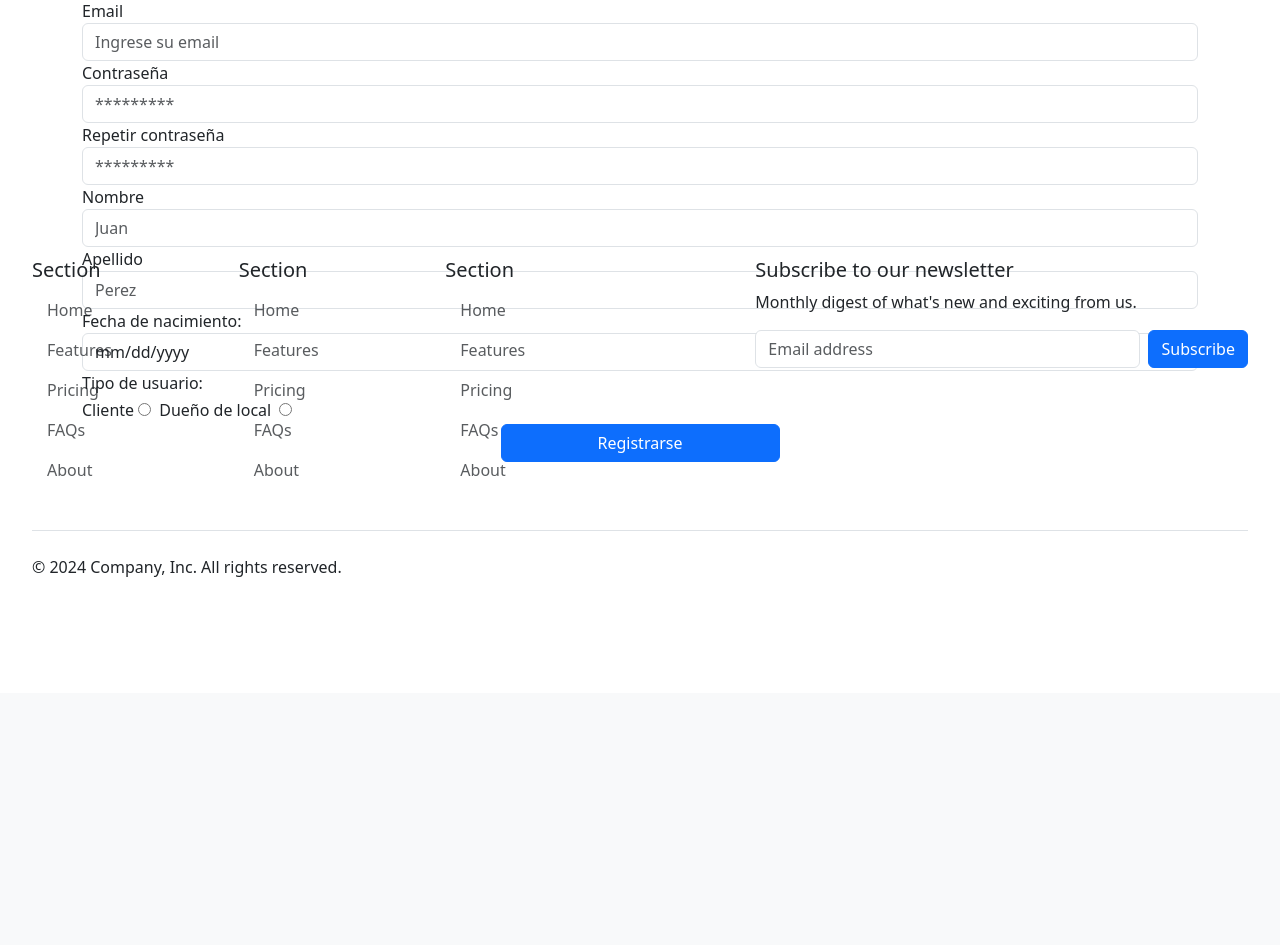
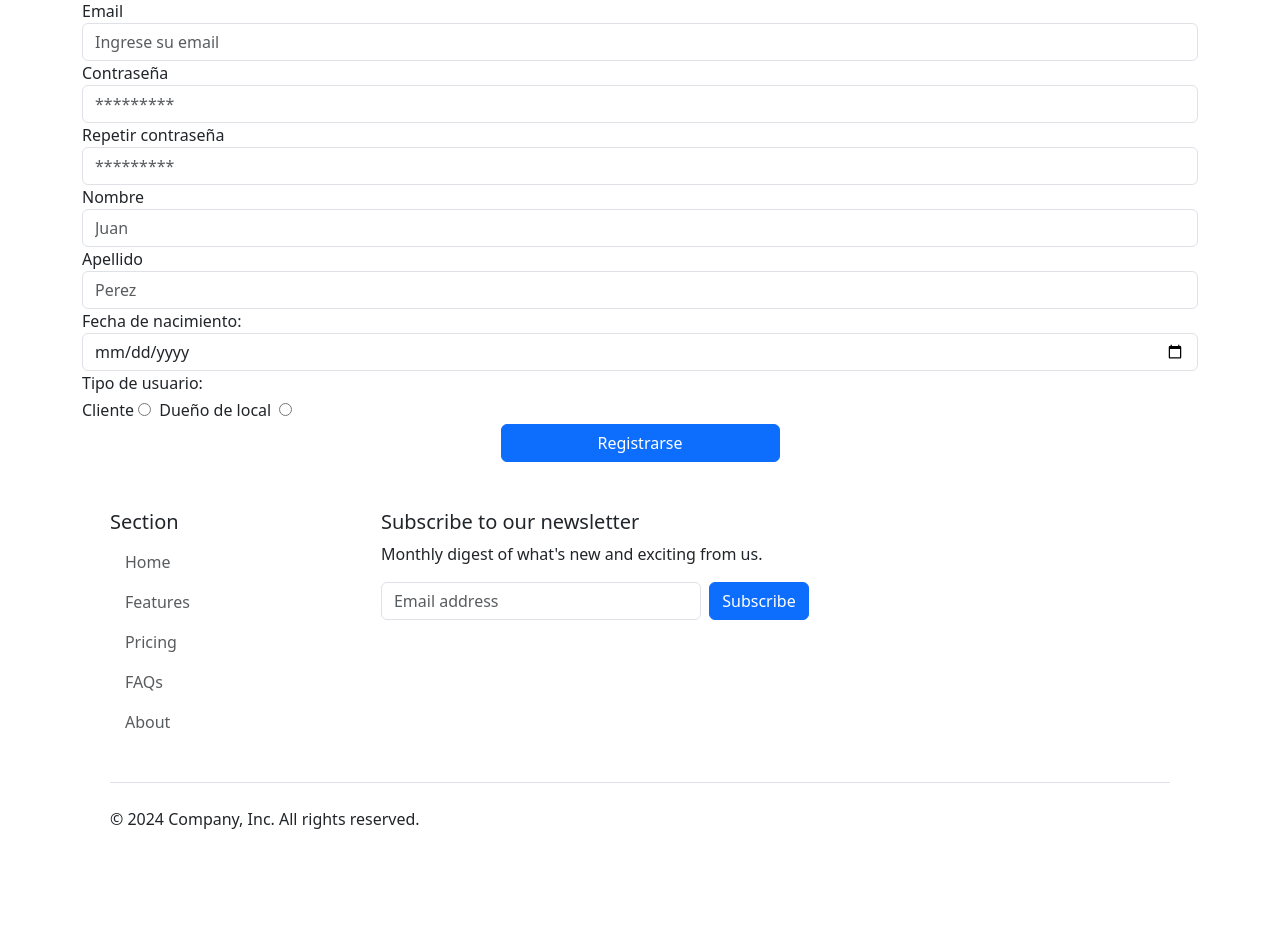
Before and after one commit to pepicont/EG_Shopping, a PHP site: page /registra.php in a window 1280 px wide. Shown: the part 107-1052 px from the top of the page. Before the commit the page ends 684 px from the top, so only its background shows below. Run offline with PHP 8.4, Linux system fonts and the light colour scheme; data that the repository does not hold is empty.

Commit message:
break de jornada, faltan probar filtros

```diff
--- a/footer.php
+++ b/footer.php
@@ -7,31 +7,10 @@
     <link href="https://cdn.jsdelivr.net/npm/bootstrap@5.3.3/dist/css/bootstrap.min.css" rel="stylesheet" integrity="sha384-QWTKZyjpPEjISv5WaRU9OFeRpok6YctnYmDr5pNlyT2bRjXh0JMhjY6hW+ALEwIH" crossorigin="anonymous">
 </head>
 <body>
-    <div class="container px-auto d-flex justify-content-center">
+    <div class="container px-auto d-flex justify-content-center ">
         </hr>
-        <footer class="py-5 " style="position: fixed; bottom: 0; width: 95%;">
+        <footer class="py-5 " style="width: 95%;">
             <div class="row">
-            <div class="col-6 col-md-2 mb-3">
-                <h5>Section</h5>
-                <ul class="nav flex-column">
-                <li class="nav-item mb-2"><a href="#" class="nav-link p-0 text-body-secondary">Home</a></li>
-                <li class="nav-item mb-2"><a href="#" class="nav-link p-0 text-body-secondary">Features</a></li>
-                <li class="nav-item mb-2"><a href="#" class="nav-link p-0 text-body-secondary">Pricing</a></li>
-                <li class="nav-item mb-2"><a href="#" class="nav-link p-0 text-body-secondary">FAQs</a></li>
-                <li class="nav-item mb-2"><a href="#" class="nav-link p-0 text-body-secondary">About</a></li>
-                </ul>
-            </div>
-
-            <div class="col-6 col-md-2 mb-3">
-                <h5>Section</h5>
-                <ul class="nav flex-column">
-                <li class="nav-item mb-2"><a href="#" class="nav-link p-0 text-body-secondary">Home</a></li>
-                <li class="nav-item mb-2"><a href="#" class="nav-link p-0 text-body-secondary">Features</a></li>
-                <li class="nav-item mb-2"><a href="#" class="nav-link p-0 text-body-secondary">Pricing</a></li>
-                <li class="nav-item mb-2"><a href="#" class="nav-link p-0 text-body-secondary">FAQs</a></li>
-                <li class="nav-item mb-2"><a href="#" class="nav-link p-0 text-body-secondary">About</a></li>
-                </ul>
-            </div>
 
             <div class="col-6 col-md-2 mb-3">
                 <h5>Section</h5>
--- a/funciones.php
+++ b/funciones.php
@@ -3,9 +3,11 @@
 <?php
 /* Documento que contiene funciones frecuentemente utilizadas */
 
+
+
 function consultaSQL($query){
   $link=mysqli_connect("localhost","root","","shopping") or die("Hubo un error al conectarse con la base de datos");
-  $resultados=mysqli_query($link,$query);
+  $resultados = mysqli_query($link,$query);
   mysqli_close($link);
   return $resultados;
 
--- a/header.php
+++ b/header.php
@@ -29,6 +29,9 @@ if (isset($_SESSION['tipoUsuario'])){
     <?php /* $ruta=__DIR__;
         $ruta=str_replace("\\", "/", $ruta);
         echo "$ruta"; */
+        if(!isset($lugar)){
+            $lugar="";
+        }
         if($lugar=="admin" or $lugar=="dueñoDeLocal" or $lugar=="cliente")
             $ruta="../";
         else{
@@ -40,12 +43,12 @@ if (isset($_SESSION['tipoUsuario'])){
     <!-- navbar del mobile -->
     <nav class="navbar navbar-expand-lg navbar-light bg-light justify-content-center">
         <div class="container-fluid mx-auto px-auto">
-            <a class="navbar-brand" href="home.php"><img src= "<?php echo("$ruta");?>assets/Mundo_Shopping.png" alt="Mundo Shopping"></a>
+            <a class="navbar-brand" href="<?php echo("$ruta");?>home.php"><img src= "<?php echo("$ruta");?>assets/Mundo_Shopping.png" alt="Mundo Shopping"></a>
             <?php /* Si el usuario no está logueado, le muestra el botón de igresar sesión */
                 if($login==FALSE){
              ?>
              <?php if (!defined('HEADER_INCLUDED')) { ?>
-                <a href="login.php" class="login-button ms-auto d-lg-none">Iniciar sesión</a>
+                <a href="<?php echo("$ruta");?>login.php" class="login-button ms-auto d-lg-none">Iniciar sesión</a>
             <?php } ?>
 
             <?php } else{
```
Also changed, not shown: Admin/gestionarNovedades.php (+10 -12 lines), Admin/informeDescuentos.php (+56 -29 lines).
